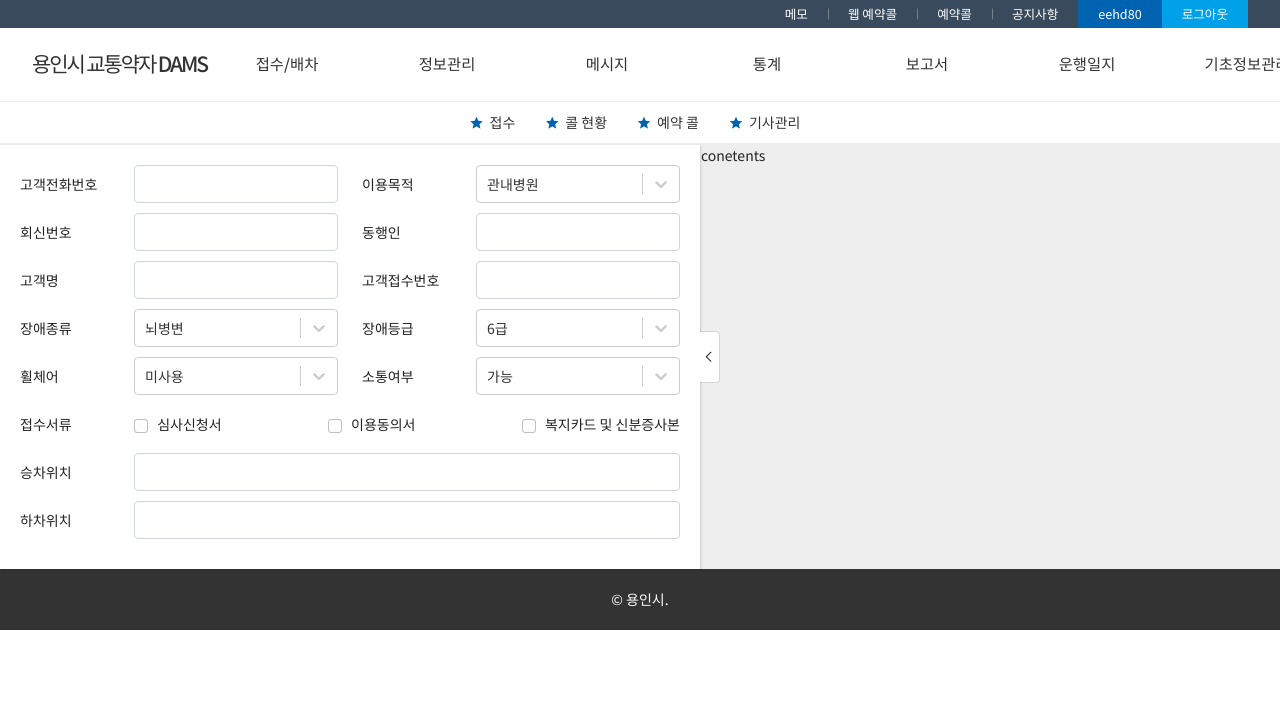
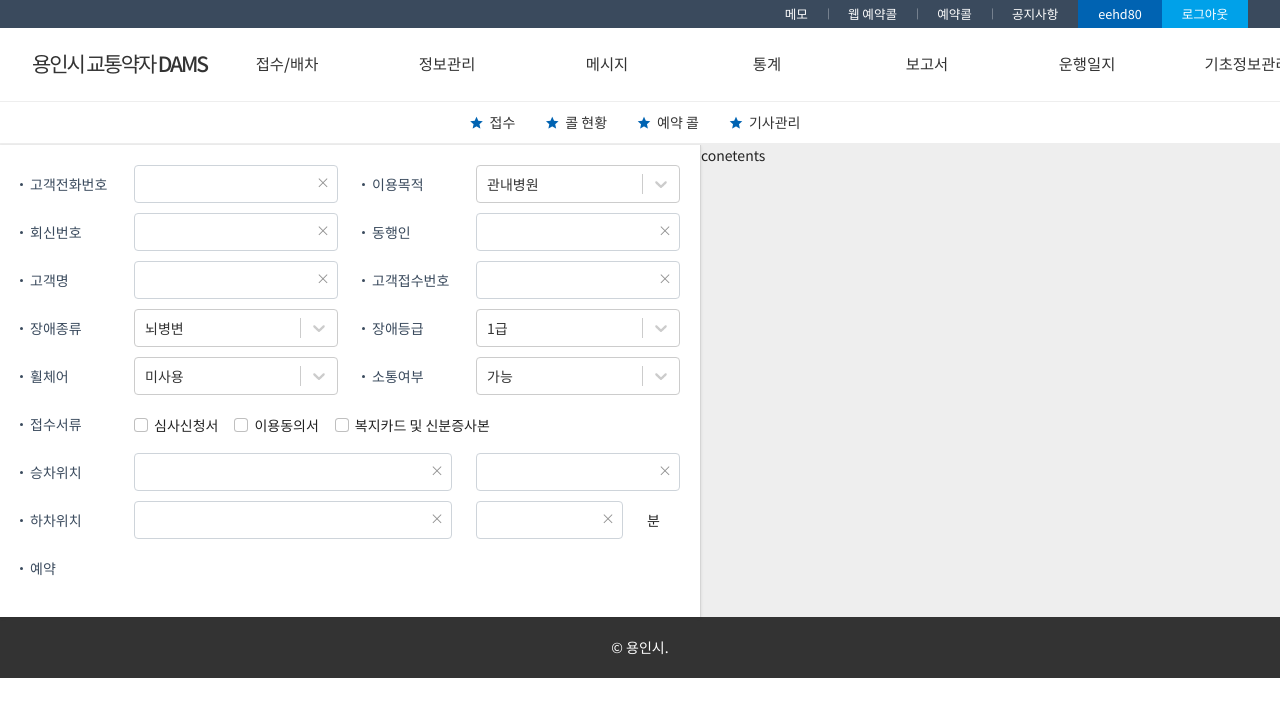
Before and after one commit to eehd80/Dams-yn, a React (Create React App) app: page / in a window 1280 px wide. Shown: the top 716 px of the page. Built offline with nearby package versions, Linux system fonts and the light colour scheme.

Commit message:
datepicker

```diff
--- a/package.json
+++ b/package.json
@@ -9,9 +9,10 @@
     "ag-grid-community": "^25.3.0",
     "ag-grid-react": "^25.3.0",
     "bootstrap": "^5.0.1",
+    "moment": "^2.29.1",
     "node-sass": "4.14.1",
     "react": "^17.0.2",
-    "react-datetime": "^3.0.4",
+    "react-datepicker": "^4.1.1",
     "react-dom": "^17.0.2",
     "react-number-format": "^4.6.0",
     "react-router-dom": "^5.2.0",
--- a/src/component/Receive.js
+++ b/src/component/Receive.js
@@ -14,9 +14,12 @@ const disabilityType = [
     { value: "vanilla", label: "Vanilla" },
 ];
 const disabilityGrade = [
+    { value: "1급", label: "1급" },
+    { value: "2급", label: "2급" },
+    { value: "3급", label: "3급" },
+    { value: "4급", label: "4급" },
+    { value: "5급", label: "5급" },
     { value: "6급", label: "6급" },
-    { value: "strawberry", label: "Strawberry" },
-    { value: "vanilla", label: "Vanilla" },
 ];
 const wheelchair = [
     { value: "미사용", label: "미사용" },
@@ -37,7 +40,12 @@ const Receive = () => (
                         <Label for="tel">고객전화번호</Label>
                     </Col>
                     <Col>
+                        <div className="form-control-wrap">
                             <NumberFormat format="###-####-####" id="tel" name="tel" className="form-control" />
+                            <span className="form-control-clear">
+                                <span className="blind">지우기</span>
+                            </span>
+                        </div>
                     </Col>
                     <Col xs="2" className="tit">
                         <Label for="purpose">이용목적</Label>
@@ -51,13 +59,23 @@ const Receive = () => (
                         <Label for="replyTel">회신번호</Label>
                     </Col>
                     <Col>
+                        <div className="form-control-wrap">
                             <NumberFormat format="###-####-####" id="replyTel" name="replyTel" className="form-control" />
+                            <span className="form-control-clear">
+                                <span className="blind">지우기</span>
+                            </span>
+                        </div>
                     </Col>
                     <Col xs="2" className="tit">
                         <Label for="companion">동행인</Label>
                     </Col>
                     <Col>
+                        <div className="form-control-wrap">
                             <Input type="number" name="companion" id="companion" />
+                            <span className="form-control-clear">
+                                <span className="blind">지우기</span>
+                            </span>
+                        </div>
                     </Col>
                 </Row>
                 <Row>
@@ -65,13 +83,23 @@ const Receive = () => (
                         <Label for="name">고객명</Label>
                     </Col>
                     <Col>
+                        <div className="form-control-wrap">
                             <Input type="text" name="name" id="name" />
+                            <span className="form-control-clear">
+                                <span className="blind">지우기</span>
+                            </span>
+                        </div>
                     </Col>
                     <Col xs="2" className="tit">
                         <Label for="receiveNum">고객접수번호</Label>
                     </Col>
                     <Col>
+                        <div className="form-control-wrap">
                             <NumberFormat format="###-####-####" id="receiveNum" name="receiveNum" className="form-control" />
+                            <span className="form-control-clear">
+                                <span className="blind">지우기</span>
+                            </span>
+                        </div>
                     </Col>
                 </Row>
                 <Row>
@@ -106,20 +134,20 @@ const Receive = () => (
                     <Col xs="2" className="tit">
                         접수서류
                     </Col>
-                    <Col className="d-flex justify-content-between">
-                        <FormGroup>
+                    <Col>
+                        <FormGroup check inline>
                             <Label check>
-                                <Input type="checkbox" id="receivePapers1" /> 심사신청서
+                                <Input type="checkbox" /> 심사신청서
                             </Label>
                         </FormGroup>
-                        <FormGroup>
-                            <Label check>
-                                <Input type="checkbox" id="receivePapers2" /> 이용동의서
+                        <FormGroup check inline>
+                            <Label>
+                                <Input type="checkbox" /> 이용동의서
                             </Label>
                         </FormGroup>
-                        <FormGroup>
-                            <Label check>
-                                <Input type="checkbox" id="receivePapers3" /> 복지카드 및 신분증사본
+                        <FormGroup check inline>
+                            <Label>
+                                <Input type="checkbox" /> 복지카드 및 신분증사본
                             </Label>
                         </FormGroup>
                     </Col>
@@ -128,17 +156,52 @@ const Receive = () => (
                     <Col xs="2" className="tit">
                         <Label for="vehicleIn">승차위치</Label>
                     </Col>
+                    <Col xs="6">
+                        <div className="form-control-wrap">
+                            <Input type="text" id="vehicleIn" />
+                            <span className="form-control-clear">
+                                <span className="blind">지우기</span>
+                            </span>
+                        </div>
+                    </Col>
                     <Col>
+                        <div className="form-control-wrap">
                             <Input type="text" id="vehicleIn" />
+                            <span className="form-control-clear">
+                                <span className="blind">지우기</span>
+                            </span>
+                        </div>
                     </Col>
                 </Row>
                 <Row>
                     <Col xs="2" className="tit">
                         <Label for="vehicleOut">하차위치</Label>
                     </Col>
+                    <Col xs="6">
+                        <div className="form-control-wrap">
+                            <Input type="text" id="vehicleOut" />
+                            <span className="form-control-clear">
+                                <span className="blind">지우기</span>
+                            </span>
+                        </div>
+                    </Col>
                     <Col>
+                        <div className="form-control-wrap">
                             <Input type="text" id="vehicleOut" />
+                            <span className="form-control-clear">
+                                <span className="blind">지우기</span>
+                            </span>
+                        </div>
                     </Col>
+                    <Col xs="1" className="unit">
+                        분
+                    </Col>
+                </Row>
+                <Row>
+                    <Col xs="2" className="tit">
+                        <Label for="vehicleOut">예약</Label>
+                    </Col>
+                    <Col xs="6">{/* <Datetime dateFormat="YYYY-MM" timeFormat={false} /> */}</Col>
                 </Row>
             </Form>
         </div>
```
Also changed, not shown: src/component/datePicker.js (added, +14 -0 lines), src/dist/scss/comm.scss, 2 other files (tests, documents, lock files or other folders). Lines whose indentation alone changed are shown as unchanged.
